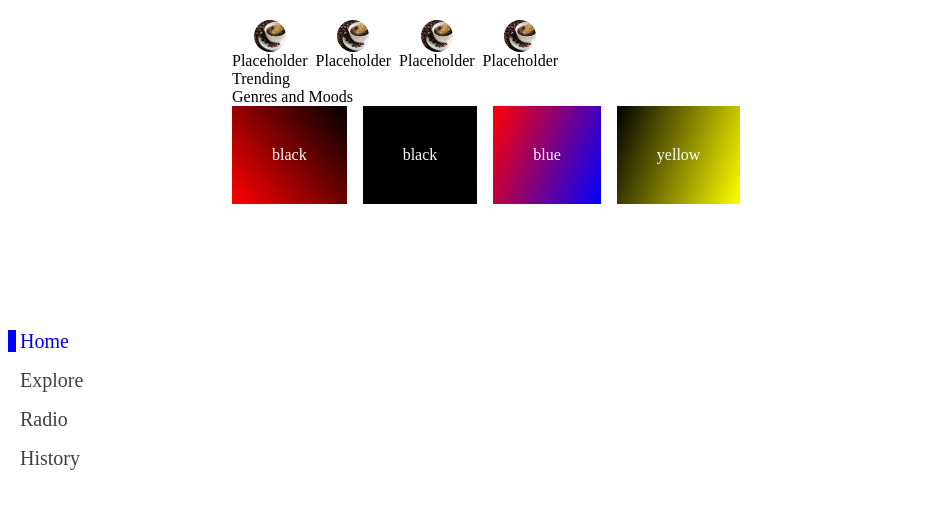
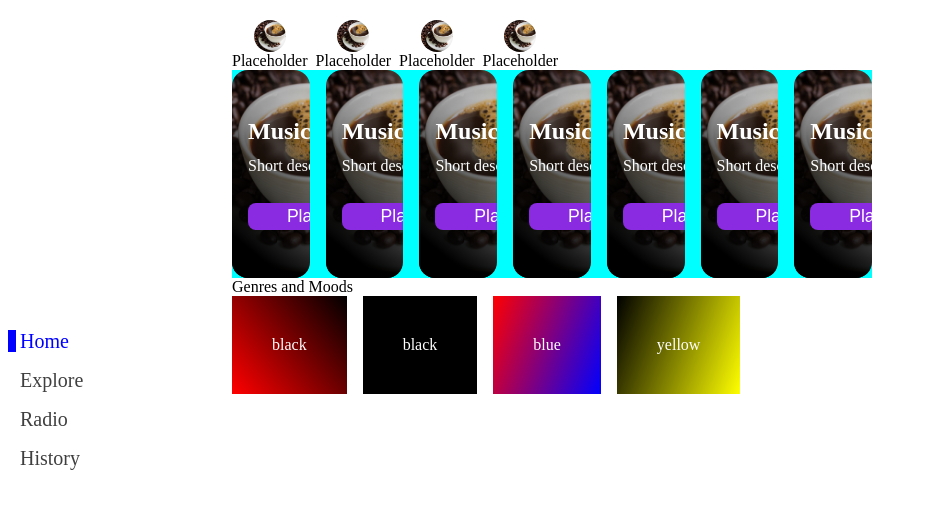
Before and after one commit to JorgeKerilima19/apptowait, a React (Vite) app: page / in a window 1280 px wide. Shown: the top 508 px of the page, without its empty margins (0-927 px from the left). Built offline with nearby package versions, Linux system fonts and the light colour scheme.

Commit message:
card music

```diff
--- /dev/null
+++ b/src/components/MusicCard.tsx
@@ -0,0 +1,19 @@
+import imgplaceholder from "../assets/placeholder.jpg";
+
+export const MusicCard = () => {
+  return (
+    <div
+      style={{ backgroundImage: `url(${imgplaceholder})` }}
+      className="music-card-container relative text-primary flex items-center"
+    >
+      <div className="flex-col gap-3 pl-4">
+        <h3 className="text-subtitle">Music Title</h3>
+        <span className="mb-4">Short description of the song</span>
+        <div className="flex gap-1">
+          <button className="card-button-listen">Play</button>
+          <button className="card-button-add">Favorites</button>
+        </div>
+      </div>
+    </div>
+  );
+};
--- a/src/components/Navbar.tsx
+++ b/src/components/Navbar.tsx
@@ -27,7 +27,7 @@ export const Navbar = () => {
           </ul>
         </nav>
       </header>
-      <main className="pt-5">
+      <main className="pt-5 overflow-hidden">
         <Outlet />
       </main>
     </>
--- a/src/components/index.ts
+++ b/src/components/index.ts
@@ -1,3 +1,4 @@
 export * from "./Navbar";
 export * from "./GenreCard";
 export * from "./User";
+export * from "./MusicCard";
--- a/src/index.css
+++ b/src/index.css
@@ -13,6 +13,7 @@ ul {
 }
 button {
   font-size: inherit;
+  color: inherit;
 }
 a {
   text-decoration: none;
--- a/src/pages/Home.tsx
+++ b/src/pages/Home.tsx
@@ -1,4 +1,4 @@
-import { GenreCard, User } from "../components";
+import { GenreCard, MusicCard, User } from "../components";
 import useWindowSizeStore from "../store/windowSize";
 
 export const Home = () => {
@@ -6,12 +6,20 @@ export const Home = () => {
 
   return (
     <>
-      <div className="flex gap-2">
+      <div className="flex gap-2 w-full">
         {[...Array(4)].map((el) => (
           <User />
         ))}
       </div>
-      <div>Trending</div>
+      <div className="flex gap-4 overflow-x-scroll music-cards-container">
+        <MusicCard />
+        <MusicCard />
+        <MusicCard />
+        <MusicCard />
+        <MusicCard />
+        <MusicCard />
+        <MusicCard />
+      </div>
       <div>
         Genres and Moods
         <div className="flex gap-4 w-full overflow-auto">
--- a/src/styles/App.css
+++ b/src/styles/App.css
@@ -6,6 +6,7 @@
   --text-primary: white;
   --text-secondary: black;
   --text-optional: gray;
+  --text-primary-static: white;
 }
 .root {
   display: flex;
@@ -40,3 +41,54 @@ a.active {
   border-radius: 50%;
   object-fit: cover;
 }
+.music-cards-container {
+  background-color: aqua;
+  width: max(40rem, 50%);
+}
+.music-card-container {
+  width: 22rem;
+  height: 13rem;
+  background-position: center;
+  background-repeat: no-repeat;
+  background-size: cover;
+  border-radius: 0.2rem;
+  color: var(--text-primary-static);
+  position: relative;
+  border-radius: 1rem;
+  overflow: hidden;
+}
+.music-card-container::after {
+  content: "";
+  position: absolute;
+  height: 100%;
+  width: 100%;
+  background: linear-gradient(
+    40deg,
+    rgba(0, 0, 0, 1) 16%,
+    rgba(253, 187, 45, 0) 100%
+  );
+}
+.music-card-container > * {
+  z-index: 100;
+}
+[class^="card-button"] {
+  outline: 0;
+  border: 0;
+  padding: 0.2rem 1rem;
+  width: 7rem;
+  display: flex;
+  gap: 0.5rem;
+  align-items: center;
+  justify-content: center;
+  border-radius: 0.5rem;
+  font-size: 1.1rem;
+}
+.card-button-listen {
+  background-color: blueviolet;
+}
+.card-button-add {
+  background-color: transparent;
+}
+[class^="card-button"]:hover {
+  background-color: var(--color-tertiary);
+}
```
